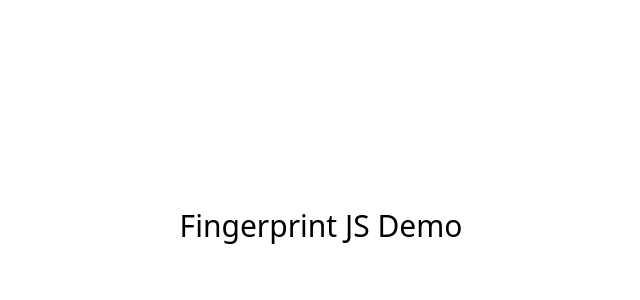
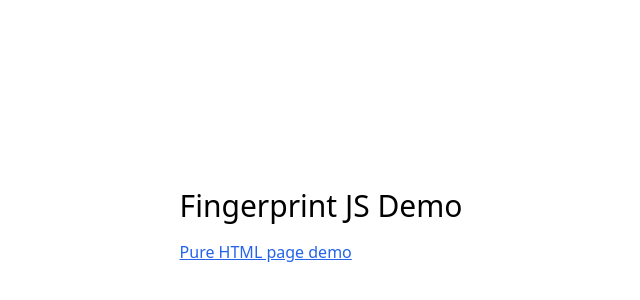
Before and after one commit to JuroUhlar/fp-demo, a Next.js app: page / in a window 1280 px wide. Shown: the part 174-474 px from the top of the page, without its empty margins (319-959 px from the left). Built offline with nearby package versions, Linux system fonts and the light colour scheme.

Commit message:
Use subdomain setup

```diff
--- a/pages/index.tsx
+++ b/pages/index.tsx
@@ -17,7 +17,17 @@
         <link rel="icon" href="/favicon.ico" />
       </Head>
       <main className="flex items-center justify-center h-[100vh]">
-        <h1 className="text-3xl">Fingerprint JS Demo</h1>
+        <div>
+          <h1 className="text-3xl mb-4">Fingerprint JS Demo</h1>
+          <p>
+            <a
+              href="onePager.html"
+              className="text-blue-600 underline hover:text-blue-400"
+            >
+              Pure HTML page demo
+            </a>
+          </p>
+        </div>
       </main>
     </>
   );
--- a/public/onePager.html
+++ b/public/onePager.html
@@ -16,6 +16,7 @@
       ).then((FingerprintJS) =>
         FingerprintJS.load({
           region: "eu",
+          endpoint: "https://fp.jurajuhlar.eu"
         })
       );
 
```
